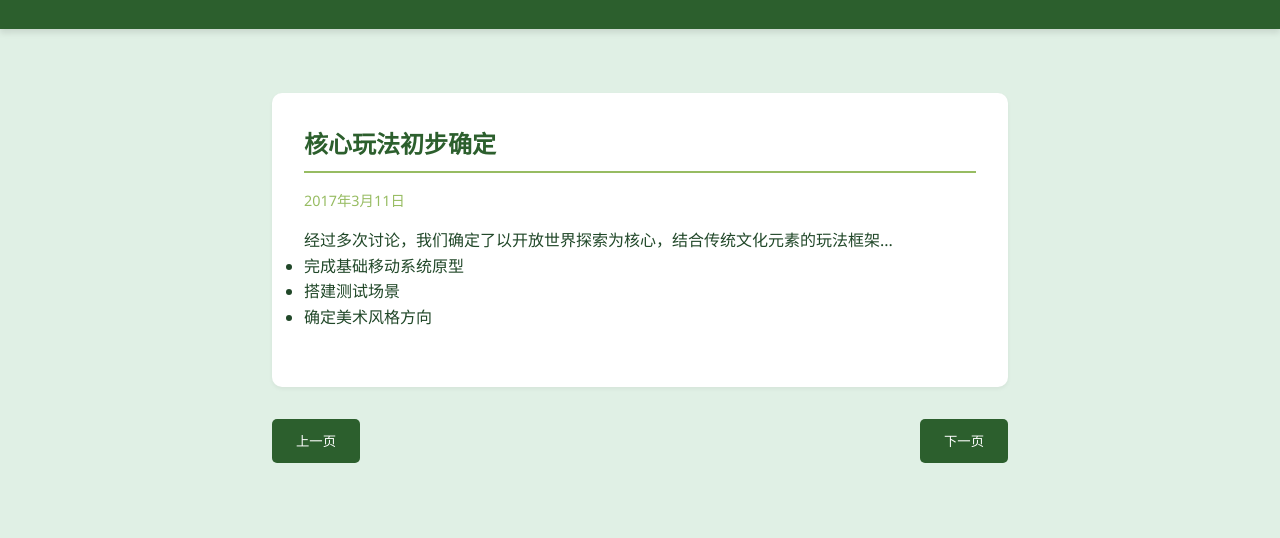
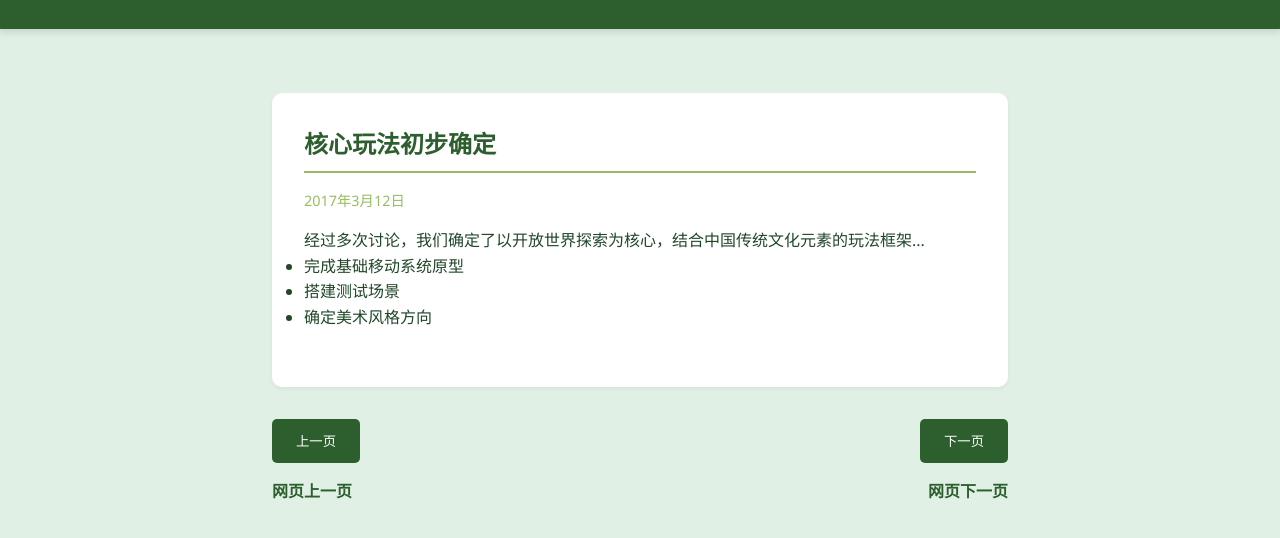
Before and after one commit to wentianplay/0.github.io, a plain HTML site: page index.html in a window 1280 px wide. Shown: the part 176-714 px from the top of the page. Drawn offline with Linux system fonts and the light colour scheme.

Commit message:
Update index.html

```diff
--- a/index.html
+++ b/index.html
@@ -97,6 +97,22 @@
             cursor: not-allowed;
         }
 
+        .external-links {
+            display: flex;
+            justify-content: space-between;
+            margin-top: 1rem;
+        }
+
+        .external-links a {
+            color: var(--primary-green);
+            text-decoration: none;
+            font-weight: bold;
+        }
+
+        .external-links a:hover {
+            text-decoration: underline;
+        }
+
         @keyframes fadeIn {
             from { opacity: 0; transform: translateY(10px); }
             to { opacity: 1; transform: translateY(0); }
@@ -115,9 +131,9 @@
         <!-- 日志条目 -->
         <div class="log-entry active" data-index="1">
             <h2>核心玩法初步确定</h2>
-            <div class="date">2017年3月11日</div>
+            <div class="date">2017年3月12日</div>
             <div class="content">
-                <p>经过多次讨论，我们确定了以开放世界探索为核心，结合传统文化元素的玩法框架...</p>
+                <p>经过多次讨论，我们确定了以开放世界探索为核心，结合中国传统文化元素的玩法框架...</p>
                 <ul>
                     <li>完成基础移动系统原型</li>
                     <li>搭建测试场景</li>
@@ -128,7 +144,7 @@
 
         <div class="log-entry" data-index="2">
             <h2>角色控制器优化</h2>
-            <div class="date">2017年3月13日</div>
+            <div class="date">2017年3月19日</div>
             <div class="content">
                 <p>本周重点优化了角色控制的手感，主要改进包括：</p>
                 <ul>
@@ -141,7 +157,7 @@
 
         <div class="log-entry" data-index="3">
             <h2>首次内部测试</h2>
-            <div class="date">2017年3月19日</div>
+            <div class="date">2017年3月21日</div>
             <div class="content">
                 <p>进行了第一次内部测试，收集到以下反馈：</p>
                 <ul>
@@ -155,6 +171,12 @@
         <div class="navigation">
             <button onclick="previousEntry()">上一页</button>
             <button onclick="nextEntry()">下一页</button>
+        </div>
+
+        <!-- 外部链接 -->
+        <div class="external-links">
+            <a href="http://0.wentianplay.net" target="_blank">网页上一页</a>
+            <a href="http://1.wentianplay.net" target="_blank">网页下一页</a>
         </div>
     </div>
 
```
